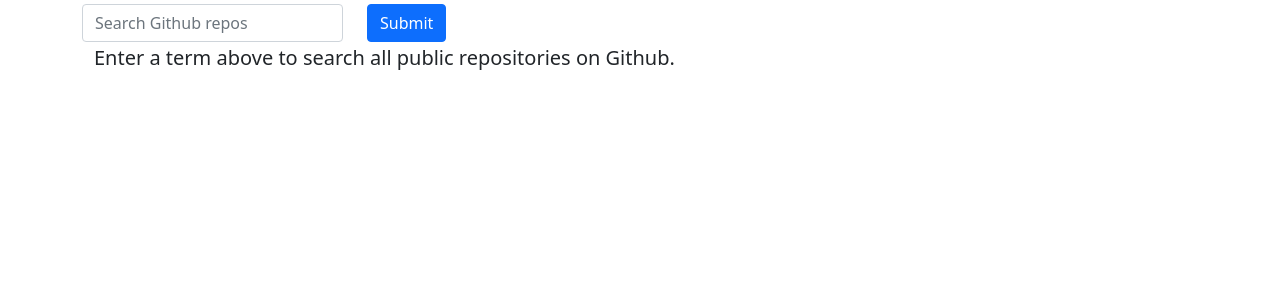
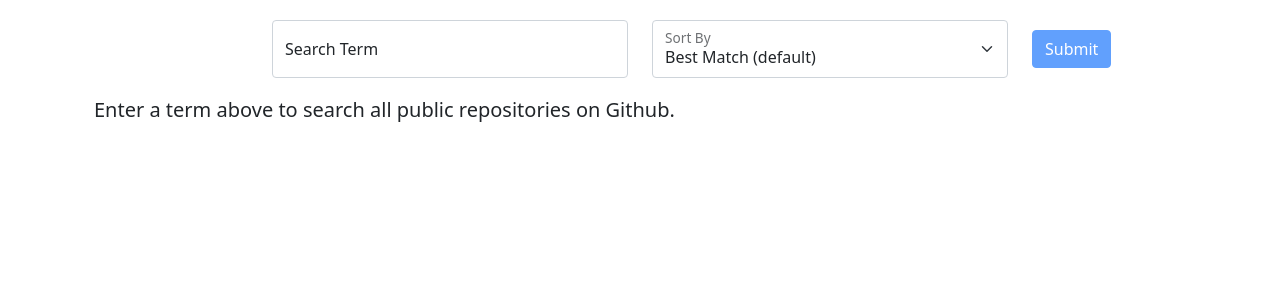
Before and after one commit to isaacmillercodes/repo-search, a React (Create React App) app: page / in a window 1280 px wide. Shown: the top 300 px of the page. Built offline with nearby package versions, Linux system fonts and the light colour scheme.

Commit message:
Finished sorting functionality and made basic styling tweaks

```diff
--- a/src/components/search/NoResultsMessage.jsx
+++ b/src/components/search/NoResultsMessage.jsx
@@ -1,7 +1,7 @@
-import React from 'react';
+import React from 'react'
 import {
   Container,
-} from 'react-bootstrap';
+} from 'react-bootstrap'
 
 
 const NoResultsMessage = ({ hasSearched }) => {
@@ -13,4 +13,4 @@ const NoResultsMessage = ({ hasSearched }) => {
   )
 }
 
-export default NoResultsMessage;
+export default NoResultsMessage
--- a/src/components/search/Search.jsx
+++ b/src/components/search/Search.jsx
@@ -1,4 +1,4 @@
-import React from 'react';
+import React from 'react'
 import {
   Container,
   Form,
@@ -6,10 +6,10 @@ import {
   Col,
   Button,
   Spinner,
-} from 'react-bootstrap';
-import { useState } from 'react';
-// import { useHistory } from 'react-router-dom';
-import axios from 'axios';
+  FloatingLabel,
+} from 'react-bootstrap'
+import { useState } from 'react'
+import axios from 'axios'
 import SearchResults from './SearchResults'
 import NoResultsMessage from './NoResultsMessage'
 
@@ -19,45 +19,42 @@ const Search = () => {
 
   const [searchTerm, setSearchTerm] = useState('')
   const [searchResults, setSearchResults] = useState([])
+  const [sortKey, setSortKey] = useState('bestMatch')
   const [hasSearched, setHasSearched] = useState(false)
   const [searchInProgress, setSearchInProgress] = useState(false)
-  // const history = useHistory();
-
 
   const search = async (event) => {
-    event.preventDefault();
-    setSearchInProgress(true);
-    setHasSearched(true);
+    event.preventDefault()
+    setSearchInProgress(true)
+    setHasSearched(true)
     const paramsObj = { q: searchTerm }
-    // const paramsObj = { q: searchTerm, per_page: 100, page: 5 }
+    if (sortKey !== 'bestMatch') {
+      paramsObj.sort = sortKey
+    }
     const params = new URLSearchParams(paramsObj)
     const response = await axios.get(`${baseUrl}${params.toString()}`)
     if (response?.data?.items) {
-      console.log('wow!', response.data.items[0])
       setSearchResults(response.data.items)
     }
-    setSearchInProgress(false);
+    setSearchInProgress(false)
   }
-
-  // const goToDetails = (owner, repo) => {
-  //   history.push(`/details/${owner}/${repo}`)
-  // }
-
 
   return(
       <Container className="search">
         <Form onSubmit={search}>
-          <Row className="align-items-center">
-            <Col sm={3} className="my-1">
+          <Row className="align-items-center my-3">
+            <Col sm={{span: 4, offset: 2}} className="my-1">
+              <FloatingLabel controlId="searchLabel" label="Search Term">
                 <Form.Control
                   id="repoSearchInput"
-                placeholder="Search Github repos"
+                  placeholder="Search all public repos on Github"
                   value={searchTerm}
                   onInput={e => setSearchTerm(e.target.value)}
                 />
+              </FloatingLabel>
             </Col>
-            {/* <Col sm={9}>
-              <Form.Label column sm={3}>Sort By</Form.Label>
+            <Col sm={4} className="my-1">
+              <FloatingLabel controlId="sortByLabel" label="Sort By">
                 <Form.Select
                   value={sortKey}
                   className="d-inline-flex"
@@ -66,29 +63,26 @@ const Search = () => {
                   <option value="bestMatch">Best Match (default)</option>
                   <option value="stars">Stars</option>
                 </Form.Select>
-            </Col> */}
-            <Col xs="auto" className="my-1">
-              <Button type="submit">Submit</Button>
+              </FloatingLabel>
+            </Col>
+            <Col sm={2} className="my-1">
+              <Button type="submit" disabled={searchTerm.length === 0}>Submit</Button>
             </Col>
           </Row>
         </Form>
         { searchInProgress ? (
+          <Container className="text-center">
             <Spinner animation="border" role="status">
               <span className="visually-hidden">Loading...</span>
             </Spinner>
+          </Container>
         ) : searchResults.length > 0 ? (
           <SearchResults searchResults={searchResults} />
         ) : (
           <NoResultsMessage hasSearched={hasSearched} />
         )}
-
-        {/* { searchResults.length > 0 ? (
-          <SearchResults searchResults={searchResults} />
-        ) : (
-          <NoResultsMessage hasSearched={hasSearched} />
-        )} */}
      </Container>
   )
 }
 
-export default Search;
+export default Search
--- a/src/components/search/SearchResults.jsx
+++ b/src/components/search/SearchResults.jsx
@@ -1,22 +1,19 @@
-import React from 'react';
+import React from 'react'
 import {
   Container,
   Card,
   Row,
   Col,
-  Form,
-} from 'react-bootstrap';
-import Select from 'react-select';
-import { useState, useEffect, useCallback } from 'react';
-import { useHistory } from 'react-router-dom';
+} from 'react-bootstrap'
+import Select from 'react-select'
+import { useState } from 'react'
+import { useHistory } from 'react-router-dom'
 
 
 const SearchResults = ({ searchResults }) => {
-  const history = useHistory();
-  const [resultsToDisplay, setResultsToDisplay] = useState(searchResults);
-  // const [sortKey, setSortKey] = useState('bestMatch')
-  // const [filterLanguages, setFilterLanguages] = useState([]);
-  const allLanguages = [ ...new Set(searchResults.map(repo => repo.language))].filter(language => language !== null && language !== undefined);
+  const history = useHistory()
+  const [resultsToDisplay, setResultsToDisplay] = useState(searchResults)
+  const allLanguages = [ ...new Set(searchResults.map(repo => repo.language))].filter(language => language !== null && language !== undefined)
   const languageOptions = allLanguages.map(language => {
     const option = { value: language, label: language }
     return option
@@ -26,16 +23,6 @@ const SearchResults = ({ searchResults }) => {
   }
 
   const filterByLanguage = newLanguages => {
-    // console.log('filterLanguages', filterLanguages)
-    // console.log('updateLanguagesForFilter!', newValue)
-
-    // const languageIndex = filterLanguages.indexOf(event.target.value)
-    // if (languageIndex > -1) {
-    //   setFilterLanguages(filterLanguages.splice(languageIndex, 1))
-    // } else {
-    //   const newLanguages = [ ...filterLanguages, event.target.value ]
-    //   setFilterLanguages(newLanguages)
-    // }
     if (!newLanguages.length) {
       setResultsToDisplay(searchResults)
     } else {
@@ -44,65 +31,10 @@ const SearchResults = ({ searchResults }) => {
     }
   }
 
-  // const filterByLanguage = useCallback(() => {
-  //   if (!filterLanguages.length) {
-  //     setResultsToDisplay(searchResults)
-  //   } else {
-  //     setResultsToDisplay(searchResults.filter(repo => filterLanguages.includes(repo.language)))
-  //   }
-  // }, [filterLanguages, searchResults])
-
-  // const sortRepos = useCallback(() => {
-  //   if (sortKey === 'stars') {
-  //     return resultsToDisplay.sort((a, b) => b.stargazers_count - a.stargazers_count)
-  //   }
-  // }, [sortKey, resultsToDisplay])
-
-  // useEffect(() => {
-  //   filterByLanguage();
-  // }, [filterLanguages, filterByLanguage])
-
-  // useEffect(() => {
-  //   console.log('language options became: ', languageOptions);
-  // }, [languageOptions])
-
-  // useEffect(() => {
-  //   sortRepos();
-  // }, [sortKey, sortRepos])
-
   return(
     <Container className="search-results">
       <Row className="align-items-center">
-        {/* <Col sm={3} className="my-1">
-          <Form.Group as={Row}>
-            <Form.Label column sm={3}>Sort By</Form.Label>
-            <Col sm={9}>
-              <Form.Select
-                value={sortKey}
-                className="d-inline-flex"
-                onChange={(e) => setSortKey(e.target.value)}
-              >
-                <option value="bestMatch">Best Match (default)</option>
-                <option value="stars">Stars</option>
-              </Form.Select>
-            </Col>
-          </Form.Group>
-        </Col> */}
         <Col xs="auto" className="my-1">
-          {/* <Form.Group as={Row}>
-            <Form.Label column sm={3}>Filter By Language</Form.Label>
-            <Col sm={9}>
-              <Form.Select
-                value={filterLanguages}
-                onChange={updateLanguagesForFilter}
-                multiple
-              >
-                { allLanguages.map((language, index) =>
-                  <option key={index} value={language}>{language}</option>
-                )}
-              </Form.Select>
-            </Col>
-          </Form.Group> */}
           <Select
             defaultValue={[]}
             isMulti
@@ -124,4 +56,4 @@ const SearchResults = ({ searchResults }) => {
   )
 }
 
-export default SearchResults;
+export default SearchResults
```
Also changed, not shown: src/App.js (+6 -6 lines), src/components/details/Details.jsx (+10 -10 lines), src/index.js (+7 -7 lines). Lines whose indentation alone changed are shown as unchanged.
